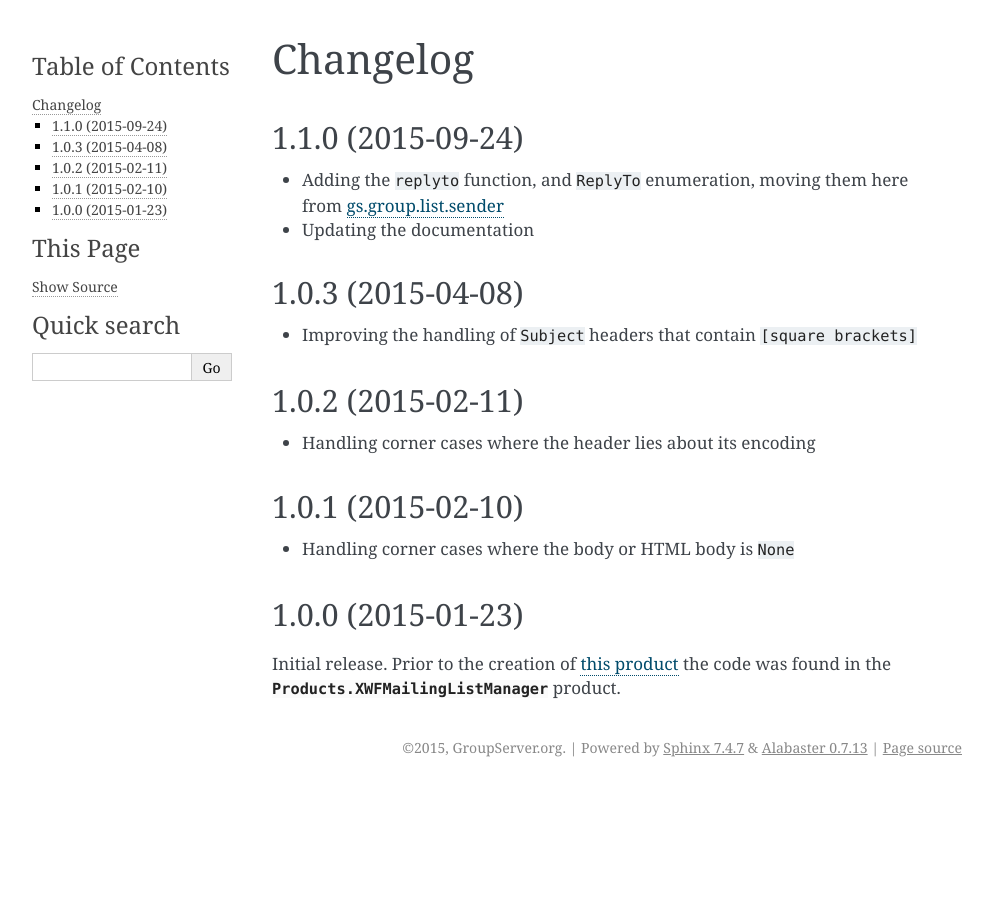
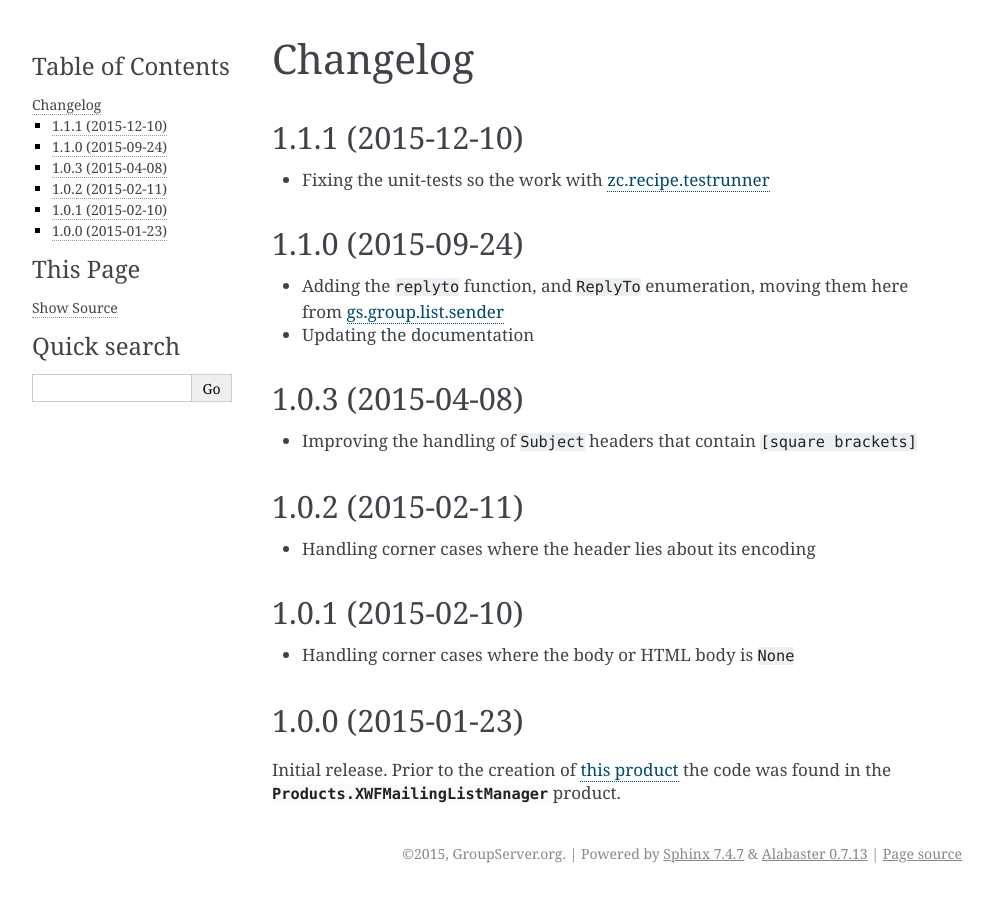
Before and after one commit to groupserver/gs.group.list.base, a Sphinx documentation site: the page built from docs/HISTORY.rst, in a window 1280 px wide. Shown: the whole page, without its empty margins (148-1141 px from the left). Built offline with Sphinx 7.4.7, drawn with Linux system fonts in a browser that asks for light colours.

Commit message:
Bumping the version number

```diff
--- a/docs/HISTORY.rst
+++ b/docs/HISTORY.rst
@@ -1,5 +1,13 @@
 Changelog
 =========
+
+1.1.1 (2015-12-10)
+------------------
+
+* Fixing the unit-tests so the work with `zc.recipe.testrunner`_
+
+.. _zc.recipe.testrunner:
+   https://pypi.python.org/pypi/zc.recipe.testrunner
 
 1.1.0 (2015-09-24)
 ------------------
--- a/version.py
+++ b/version.py
@@ -1,5 +1,5 @@
 # -*- coding: utf-8 -*-
-version = '1.1.0'
+version = '1.1.1'
 release = False
 
 #--------------------------------------------------------------------------#
```
